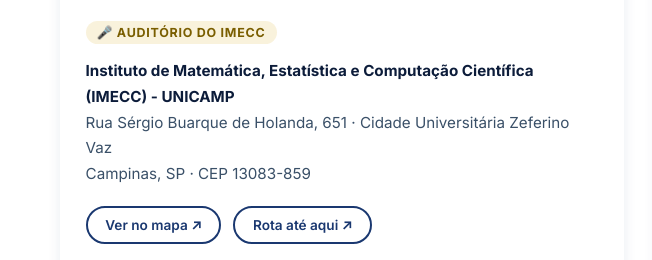
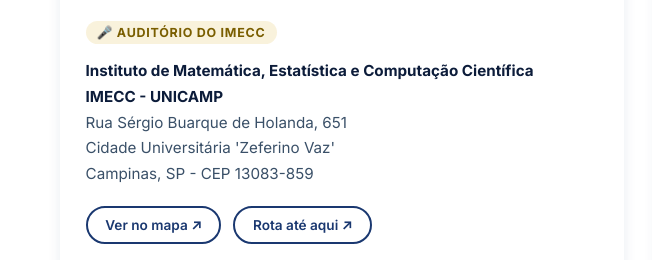
Before and after one commit to 70rbras/70rbras.github.io, a plain HTML site: page wasa.html in a window 1280 px wide. Shown: the part 1531-1791 px from the top of the page, 0-652 px from the left. Drawn offline with nearby package versions, Linux system fonts and the light colour scheme; a web font is replaced by a local one.

Commit message:
melhor endereco wasa

```diff
--- a/data/config.js
+++ b/data/config.js
@@ -16,7 +16,7 @@ const CONFIG = {
     // Endereço em campos próprios: a exibição é montada por concatenação,
     // nunca por substituição de texto sobre uma linha única.
     local_logradouro: "Rua Sérgio Buarque de Holanda, 651",
-    local_bairro:     "Cidade Universitária Zeferino Vaz",
+    local_bairro:     "Cidade Universitária 'Zeferino Vaz'",
     local_cidade:     "Campinas",
     local_estado:     "SP",
     local_cep:        "13083-859",
--- a/sw.js
+++ b/sw.js
@@ -21,7 +21,7 @@
  * Plano: claude/plano-app-70rbras.md, tarefa T2.1.
  */
 
-const VERSAO = 7;
+const VERSAO = 8;
 const CACHE = 'rbras70-casco-v' + VERSAO;
 const SEM_REDE = 'offline.html';
 const LIMITE_MS = 3000;
--- a/wasa.html
+++ b/wasa.html
@@ -829,17 +829,19 @@
   const e = CONFIG.evento;
   const imecc = (CONFIG.predios && CONFIG.predios.IMECC) || {};
   const inst = String(e.local_instituicao || '').toUpperCase();
-  const nomeLongo = (imecc.nome ? imecc.nome + ' (IMECC)' : 'IMECC') + ' - ' + inst;
 
   safe('wasa-local-titulo', el => el.innerHTML = 'IMECC · <span>' + esc(inst) + '</span>');
   safe('wasa-local-sala', el => {
     if (typeof wasaInfo !== 'undefined' && wasaInfo.sala) el.textContent = '🎤 ' + wasaInfo.sala;
     else el.hidden = true;
   });
-  safe('wasa-local-end', el => el.innerHTML =
-    '<strong>' + esc(nomeLongo) + '</strong><br>' +
-    esc(e.local_logradouro) + ' · ' + esc(e.local_bairro) + '<br>' +
-    esc(e.local_cidade) + ', ' + esc(e.local_estado) + ' · CEP ' + esc(e.local_cep));
+  safe('wasa-local-end', el => el.innerHTML = [
+    '<strong>' + esc(imecc.nome || '') + '</strong>',
+    '<strong>IMECC - ' + esc(inst) + '</strong>',
+    esc(e.local_logradouro),
+    esc(e.local_bairro),
+    esc(e.local_cidade) + ', ' + esc(e.local_estado) + ' - CEP ' + esc(e.local_cep)
+  ].join('<br>'));
 
   const rota = e.endereco_rota;
   safe('wasa-local-mapa', el => el.href =
```
